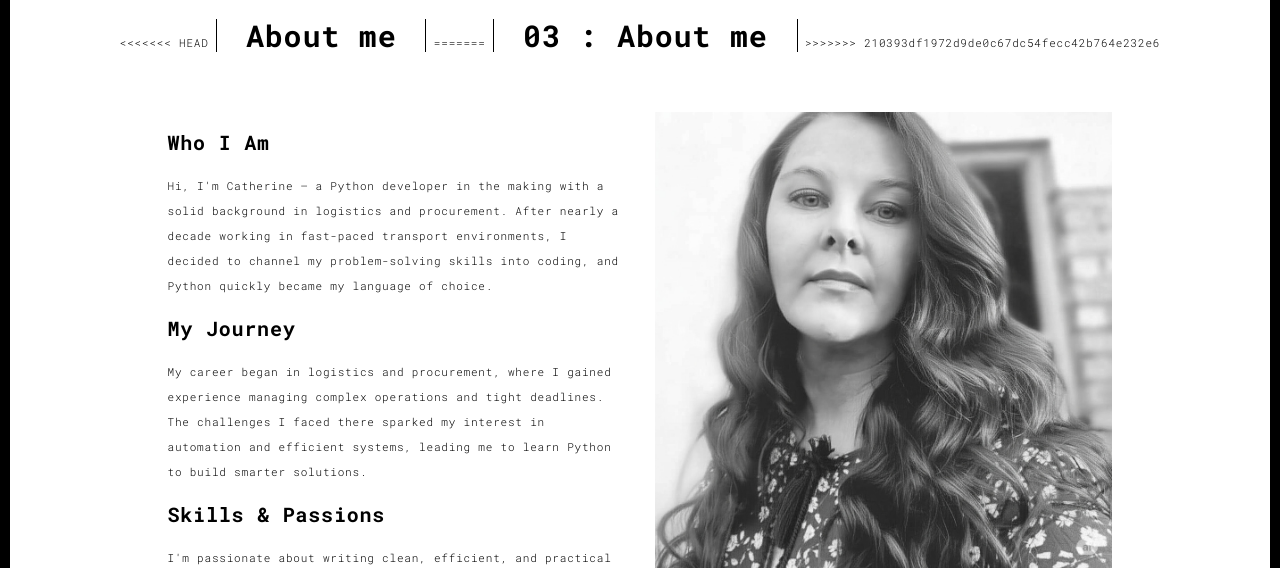
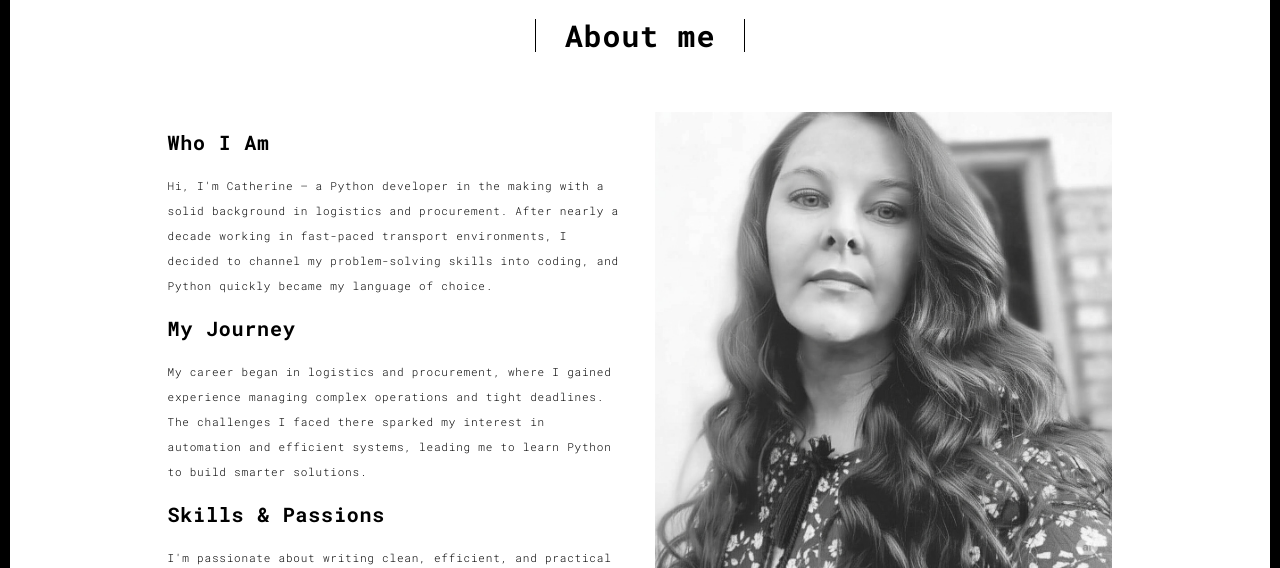
Before and after one commit to CathRas/Portfo, a Flask app: page /about.html in a window 1280 px wide. Shown: the part 90-658 px from the top of the page. Run offline with Flask 3, Linux system fonts and the light colour scheme; some libraries are stand-ins or nearby versions.

Commit message:
Code Fix

```diff
--- a/templates/about.html
+++ b/templates/about.html
@@ -49,11 +49,7 @@
             <div class="row">
                 <div class="col-xs-12">
                     <div class="section-container-spacer text-center">
-<<<<<<< HEAD
                         <h1 class="h2">About me</h1>
-=======
-                        <h1 class="h2">03 : About me</h1>
->>>>>>> 210393df1972d9de0c67dc54fecc42b764e232e6
                     </div>
 
                     <div class="row">
--- a/templates/contact.html
+++ b/templates/contact.html
@@ -54,11 +54,7 @@
       <div class="row">
         <div class="col-xs-12">
           <div class="section-container-spacer text-center">
-<<<<<<< HEAD
             <h1 class="h2">Contact me</h1>
-=======
-            <h1 class="h2">04 : Contact me</h1>
->>>>>>> 210393df1972d9de0c67dc54fecc42b764e232e6
           </div>
 
           <div class="row">
```
